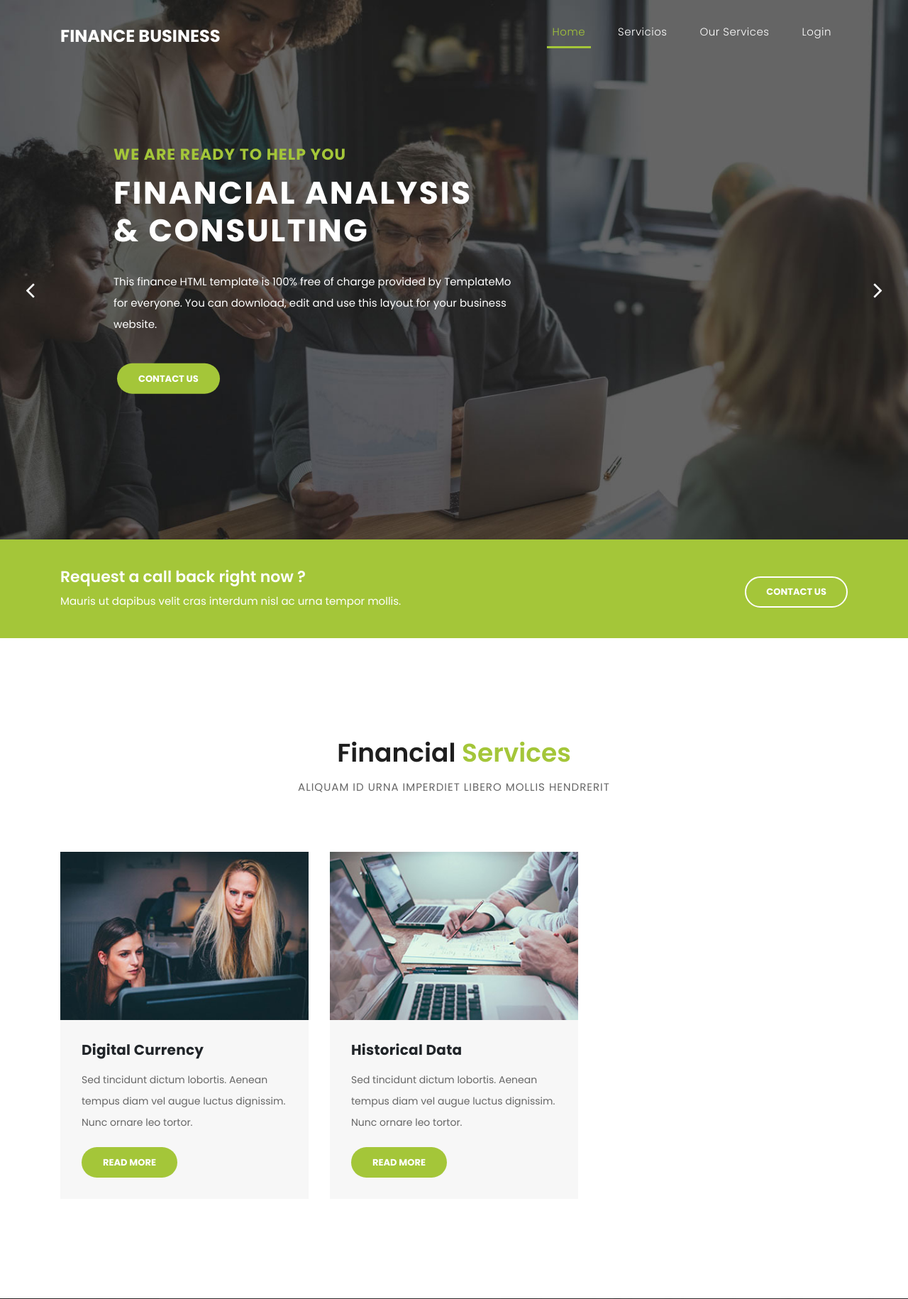
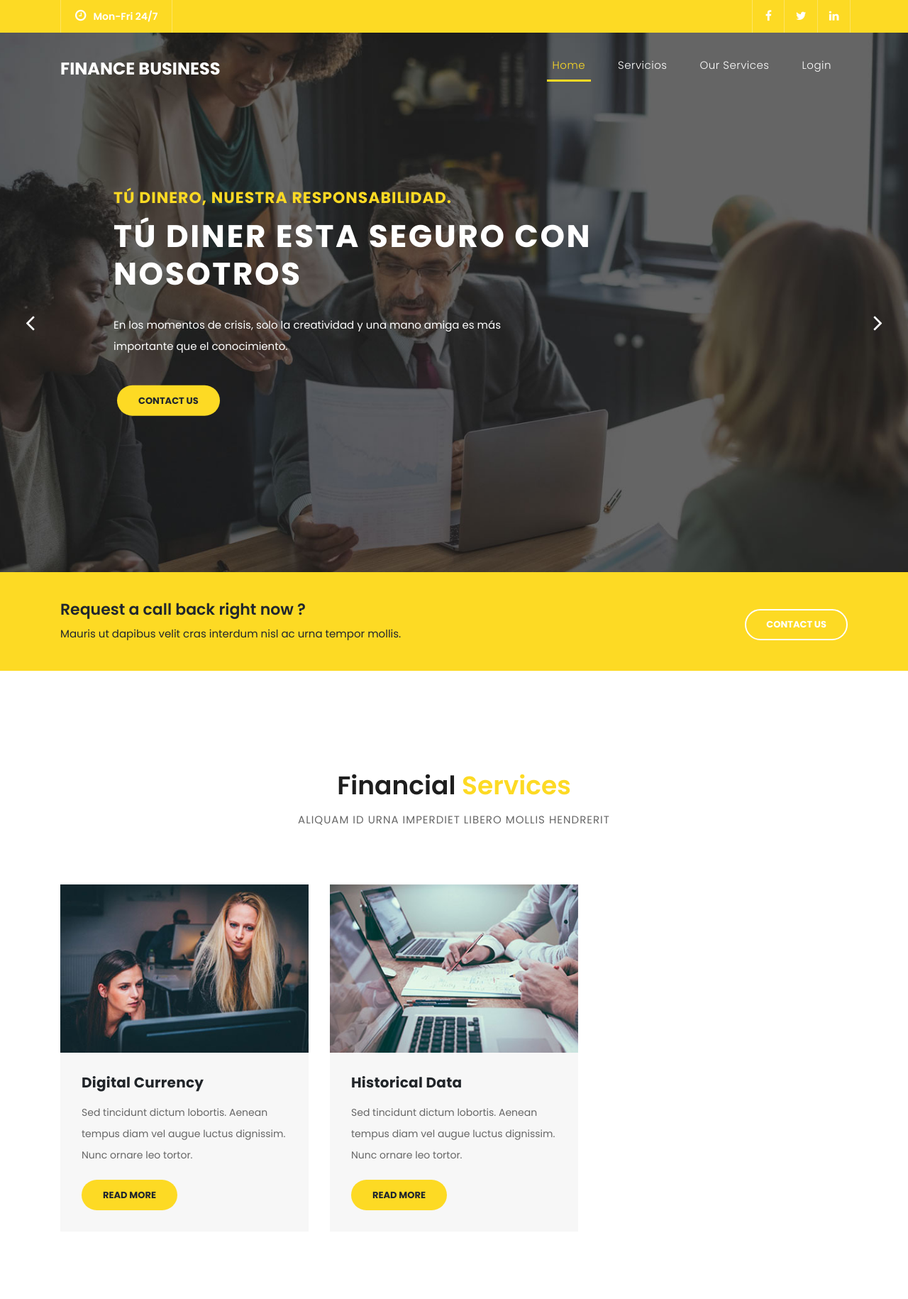
Before and after one commit to NoobMaster-69-UwU/Catedra-DSS, a PHP site: page / in a window 1280 px wide. Shown: the top 1830 px of the page at 71% size. Run offline with PHP 8.4, Linux system fonts and the light colour scheme; grey boxes labelled with a size stand in for pictures from a placeholder-image service; some libraries are stand-ins or nearby versions.

Commit message:
Cambio HTML - CSS
Reestructuración de colores y paneles

```diff
--- a/assets/css/templatemo-finance-business.css
+++ b/assets/css/templatemo-finance-business.css
@@ -33,8 +33,8 @@ h1,h2,h3,h4,h5,h6 {
 }
 
 a.filled-button {
-	background-color: #a4c639;
-	color: #fff;
+	background-color: #fdda24;
+	color: #20262E;
 	font-size: 13px;
 	text-transform: uppercase;
 	font-weight: 700;
@@ -45,8 +45,8 @@ a.filled-button {
 }
 
 a.filled-button:hover {
-	background-color: #fff;
-	color: #a4c639;
+	background-color: #20262E;
+	color: #ffffff;
 }
 
 a.border-button {
@@ -64,7 +64,7 @@ a.border-button {
 
 a.border-button:hover {
 	background-color: #fff;
-	color: #a4c639;
+	color: #20262E;
 }
 
 .section-heading {
@@ -80,7 +80,7 @@ a.border-button:hover {
 
 .section-heading em {
 	font-style: normal;
-	color: #a4c639;
+	color: #fdda24;
 }
 
 .section-heading span {
@@ -94,7 +94,7 @@ a.border-button:hover {
 
 #preloader {
   overflow: hidden;
-  background: #a4c639;
+  background: #20262E;
   left: 0;
   right: 0;
   top: 0;
@@ -117,7 +117,7 @@ a.border-button:hover {
 }
 
 #preloader .jumper > div {
-  background-color: #fff;
+  background-color: #fdda24;
   width: 10px;
   height: 10px;
   border-radius: 100%;
@@ -174,7 +174,7 @@ a.border-button:hover {
 /* Sub Header Style */
 
 .sub-header {
-	background-color: #a4c639;
+	background-color: #fdda24;
 	height: 46px;
 	line-height: 46px;
 }
@@ -255,7 +255,7 @@ header .navbar {
 	box-shadow: 0px 1px 10px rgba(0,0,0,0.1);
 }
 .background-header .navbar-brand h2 {
-	color: #a4c639!important;
+	color: #1e1e1e!important;
 }
 .background-header .navbar-nav a.nav-link {
 	color: #1e1e1e!important;
@@ -265,7 +265,7 @@ header .navbar {
 .background-header .navbar-nav .nav-link.active,
 .background-header .navbar-nav .nav-link.show,
 .background-header .navbar-nav .show>.nav-link {
-	color: #a4c639!important;
+	color: #1e1e1e!important;
 }
 .navbar .navbar-brand {
 	float: 	left;
@@ -309,8 +309,8 @@ header .navbar {
 .navbar .navbar-nav .nav-link.active,
 .navbar .navbar-nav .nav-link.show,
 .navbar .navbar-nav .show>.nav-link {
-	color: #a4c639;
-	border-bottom: 3px solid #a4c639;
+	color: #fdda24;
+	border-bottom: 3px solid #fdda24;
 }
 .navbar .navbar-toggler-icon {
 	background-image: none;
@@ -455,7 +455,7 @@ ul.slick-dots {
   text-transform: uppercase;
   font-weight: 700;
   letter-spacing: 1px;
-  color:#a4c639;
+  color:#fdda24;
   animation:fadeOutRight 1s both;
 }
 
@@ -522,9 +522,9 @@ ul.slick-dots {
 /* Request Form */
 
 .request-form {
-	background-color: #a4c639;
+	background-color: #fdda24;
 	padding: 40px 0px;
-	color: #fff;
+	color: #20262E;
 }
 
 .request-form h4 {
--- a/index.html
+++ b/index.html
@@ -9,7 +9,7 @@
     <meta name="author" content="TemplateMo">
     <link href="https://fonts.googleapis.com/css?family=Poppins:100,200,300,400,500,600,700,800,900&display=swap" rel="stylesheet">
 
-    <title>Finance Business HTML5 Template</title>
+    <title>Banco Agricultura</title>
 
     <!-- Bootstrap core CSS -->
     <link href="vendor/bootstrap/css/bootstrap.min.css" rel="stylesheet">
@@ -40,6 +40,24 @@ https://templatemo.com/tm-545-finance-business
     <!-- ***** Preloader End ***** -->
 
     <!-- Header -->
+    <div class="sub-header">
+      <div class="container">
+        <div class="row">
+          <div class="col-md-8 col-xs-12">
+            <ul class="left-info">
+              <li><a href="#"><i class="fa fa-clock-o"></i>Mon-Fri 24/7</a></li>
+            </ul>
+          </div>
+          <div class="col-md-4">
+            <ul class="right-icons">
+              <li><a href="#"><i class="fa fa-facebook"></i></a></li>
+              <li><a href="#"><i class="fa fa-twitter"></i></a></li>
+              <li><a href="#"><i class="fa fa-linkedin"></i></a></li>
+            </ul>
+          </div>
+        </div>
+      </div>
+    </div>
     <header class="">
       <nav class="navbar navbar-expand-lg">
         <div class="container">
@@ -63,8 +81,6 @@ https://templatemo.com/tm-545-finance-business
               <li class="nav-item">
                 <a class="nav-link" href="contact.html">Login</a>
               </li>
-              <br>
-              <br>
             </ul>
           </div>
         </div>
@@ -79,9 +95,9 @@ https://templatemo.com/tm-545-finance-business
           <div class="item item-1">
             <div class="img-fill">
                 <div class="text-content">
-                  <h6>we are ready to help you</h6>
-                  <h4>Financial Analysis<br>&amp; Consulting</h4>
-                  <p>This finance HTML template is 100% free of charge provided by TemplateMo for everyone. You can download, edit and use this layout for your business website.</p>
+                  <h6>Tú dinero, nuestra responsabilidad.</h6>
+                  <h4>Tú diner esta seguro con <br>nosotros</h4>
+                  <p>En los momentos de crisis, solo la creatividad y una mano amiga es más importante que el conocimiento.</p>
                   <a href="contact.html" class="filled-button">contact us</a>
                 </div>
             </div>
```
